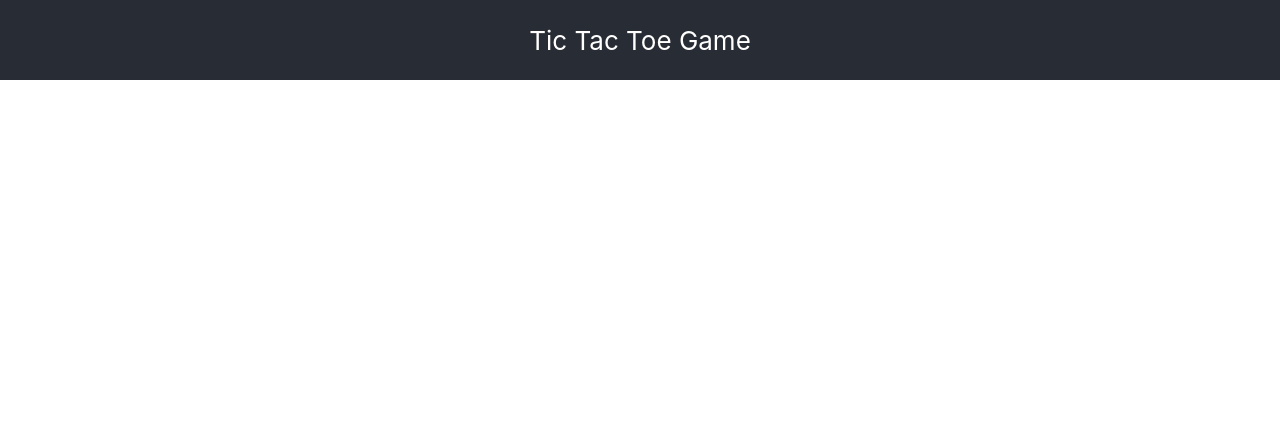
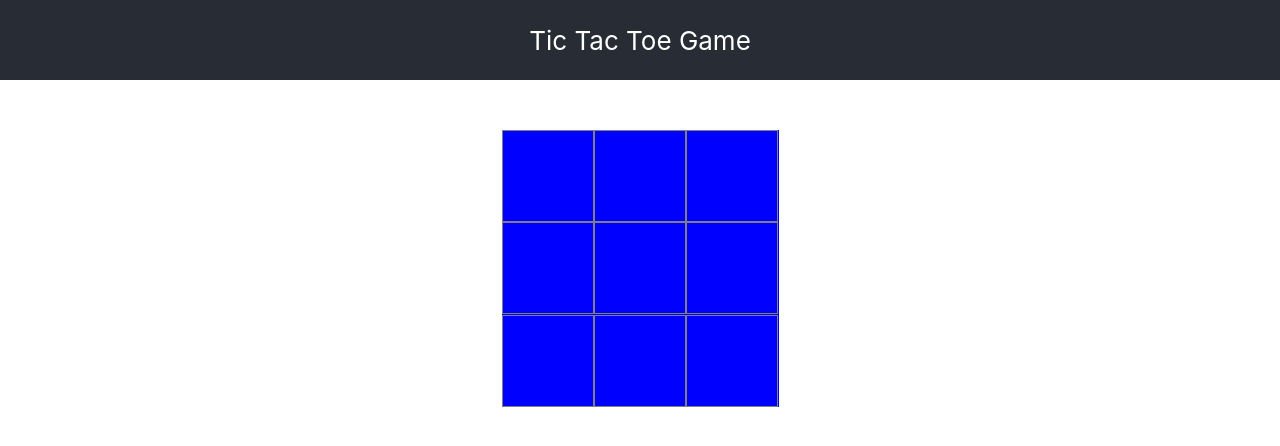
Before and after one commit to mugdhasonawane88/TicTacToe6, a React app: page / in a window 1280 px wide. Built offline with nearby package versions, Linux system fonts and the light colour scheme.

Commit message:
feat: Display game board with 3x3 empty squares

```diff
--- a/src/components/TicTacToe.css
+++ b/src/components/TicTacToe.css
@@ -12,3 +12,28 @@
   font-size: calc(10px + 2vmin);
   color: white;
 }
+
+.board {
+  display: flex;
+  flex-wrap: wrap;
+  background-color: blue;
+  width: 277px;
+  height: 277px;
+  justify-content: center;
+  align-items: center;
+  margin: 50px auto;
+}
+
+.square {
+  width: 90px;
+  height: 90px;
+  border: 1px solid gray;
+  text-align: center;
+  justify-content: center;
+  align-items: center;
+  cursor: pointer;
+  line-height: 90px;
+  font-size: 80px;
+  color: #fff;
+  font-weight: bold;
+}
--- a/src/components/TicTacToe.js
+++ b/src/components/TicTacToe.js
@@ -2,11 +2,27 @@ import './TicTacToe.css';
 import { Constants } from '../constants/Constants';
 
 function TicTacToe() {
+
+  const renderBoard = () => {
+    return (
+      <div className='board'>
+        {
+          [...Array(Constants.TOTAL_SQUARES)].map((value, position) => {
+            return (
+              <span key={position} data-testid='square' className='square' />
+            )
+          }
+          )
+        }
+      </div>)
+  }
+
   return (
     <div className='App'>
       <header data-testid='header' className='App-header'>
         {Constants.HEADER}
       </header>
+      {renderBoard()}
     </div>
   );
 }
--- a/src/constants/Constants.js
+++ b/src/constants/Constants.js
@@ -1,3 +1,4 @@
 export const Constants = {
-    HEADER: 'Tic Tac Toe Game'
+    HEADER: 'Tic Tac Toe Game',
+    TOTAL_SQUARES: 9
 }
--- a/src/constants/TestConstants.js
+++ b/src/constants/TestConstants.js
@@ -1,3 +1,4 @@
 export const Constants = {
-    HEADER: 'Tic Tac Toe Game'
+    HEADER: 'Tic Tac Toe Game',
+    TOTAL_SQUARES: 9
 }
```
Also changed, not shown: src/components/TicTacToe.test.js (+11 -0 lines).
